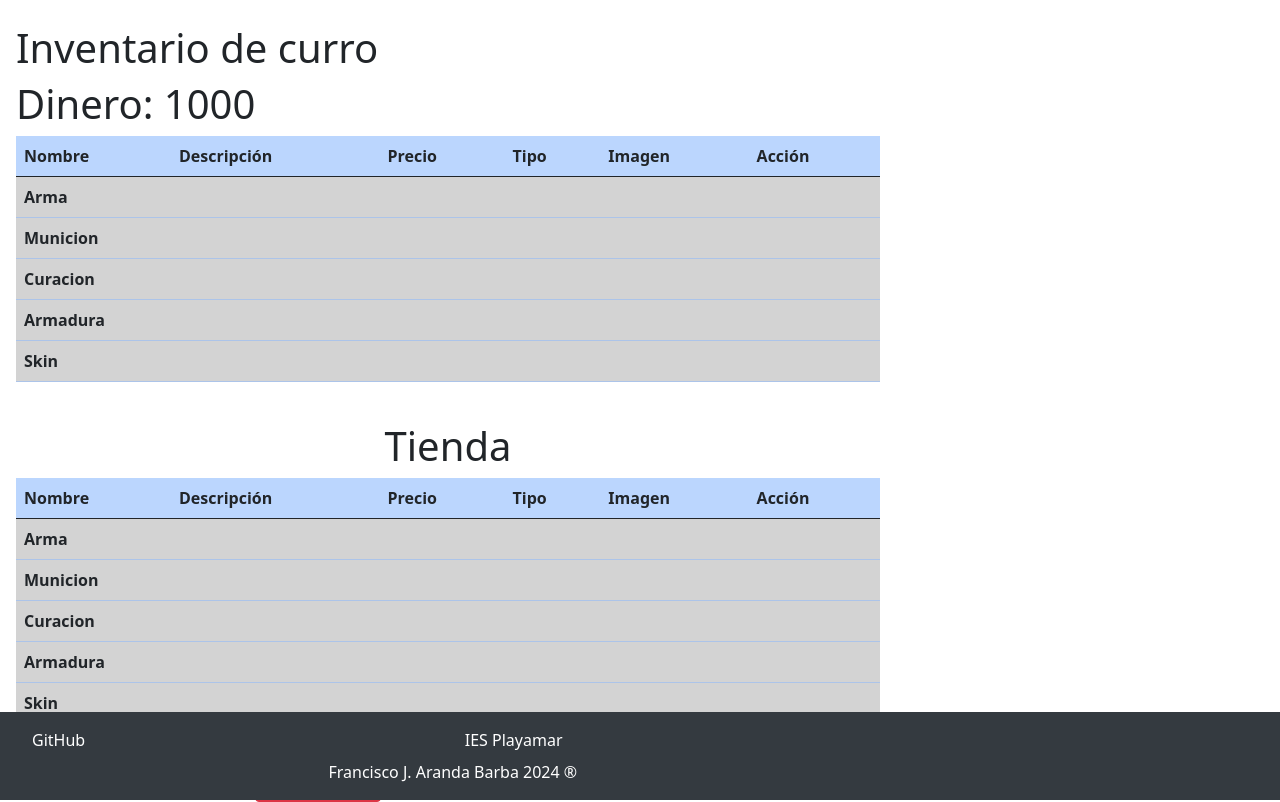
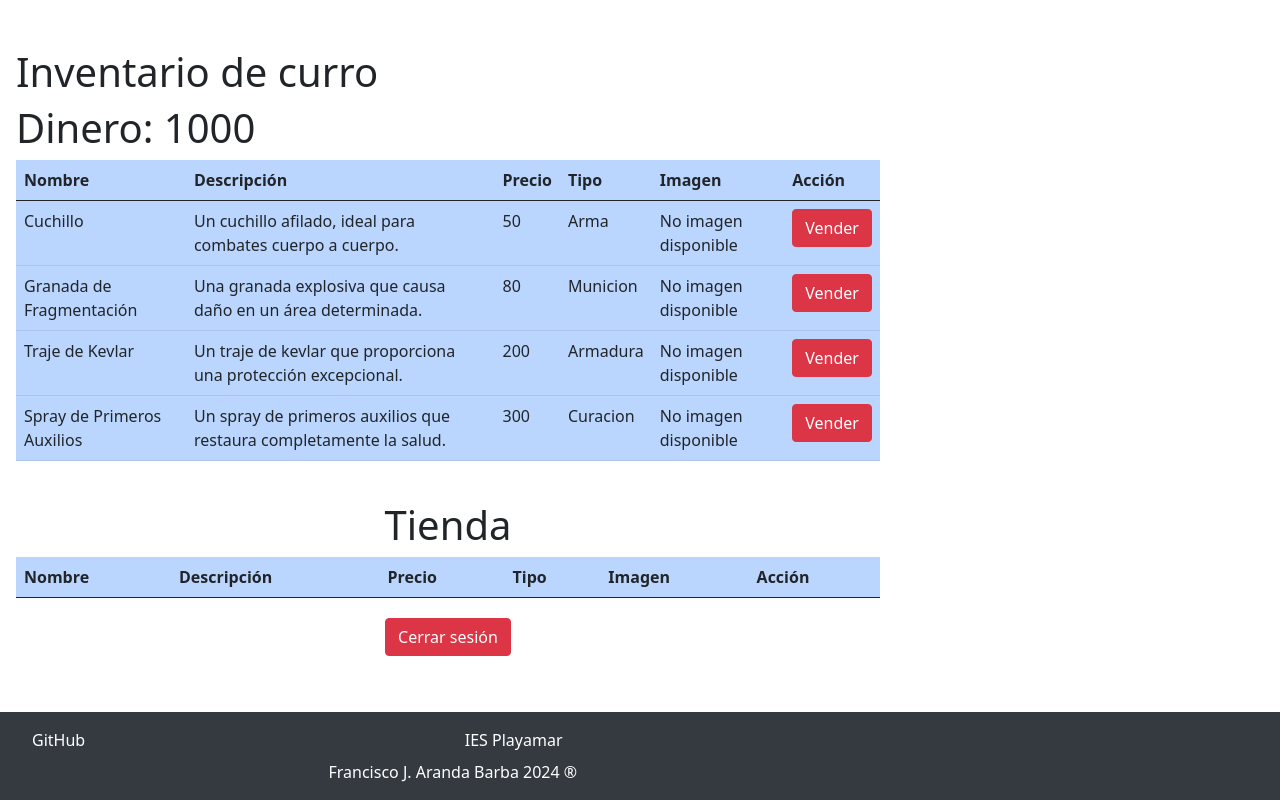
Before and after one commit to FJAB1992/TFG_PS, a Django app: page /tienda/ in a window 1280 px wide. Run offline with Django 5.2, Linux system fonts and the light colour scheme; a user stored in the database is signed in; data comes from the database, SQL or seed files in the repository; lists and menus that the app fills with data are empty; some libraries are stand-ins or nearby versions.

Commit message:
navigate001

```diff
--- a/tfg_ps_app/templates/base_tfg.html
+++ b/tfg_ps_app/templates/base_tfg.html
@@ -25,7 +25,7 @@
         <div class="container d-flex justify-content-center">
             <form action="{% url 'tfg_ps_app:logout' %}" method="post">
                 {% csrf_token %}
-                <button id="logout-button" type="submit" class="btn btn-danger">Cerrar sesión</button>
+                <button id="logout-button" type="submit" class="btn btn-danger mt-1">Cerrar sesión</button>
             </form>
         </div>
     </div>
--- a/tfg_ps_app/templates/login.html
+++ b/tfg_ps_app/templates/login.html
@@ -22,4 +22,9 @@
         <a href="{% url 'tfg_ps_app:inicio' %}" class="btn btn-primary mt-lg-5" style="width: 50%; margin: 0 auto; display: block;">Inicio</a>
     </div>
 </div>
+{% if user.is_authenticated %}
+<div class="text-center">
+<a href="{% url 'tfg_ps_app:tienda' %}" class="btn btn-primary mt-4" style="width: 25%;">Tienda</a>
+</div>
+{% endif %}
 {% endblock %}
--- a/tfg_ps_app/templates/signup.html
+++ b/tfg_ps_app/templates/signup.html
@@ -24,4 +24,9 @@
         </div>
     </div>
 </div>
+{% if user.is_authenticated %}
+<div class="text-center">
+<a href="{% url 'tfg_ps_app:tienda' %}" class="btn btn-primary" style="width: 25%;">Tienda</a>
+</div>
+{% endif %}
 {% endblock %}
--- a/tfg_ps_app/templates/tienda.html
+++ b/tfg_ps_app/templates/tienda.html
@@ -24,11 +24,7 @@
                 </tr>
             </thead>
             <tbody>
-                {% for tipo in tipos %}
-                <tr>
-                    <td colspan="6" style="background-color: lightgrey;"><strong>{{ tipo.tipo_objeto }}</strong></td>
-                </tr>
-                {% for item in tipo.inventario %}
+                {% for item in inventario %}
                 <tr>
                     <td>{{ item.objeto.nombre }}</td>
                     <td>{{ item.objeto.descripcion }}</td>
@@ -43,13 +39,12 @@
                     </td>
                     <td>
                         <!-- Botón para vender objeto -->
-                        <form action="{% url 'vender_objeto' item.id %}" method="post">
-                            {% csrf_token %}
+                        {% comment %} <form action="{% url 'vender_objeto' item.id %}" method="post">
+                            {% csrf_token %}  {% endcomment %}
                             <button type="submit" class="btn btn-danger">Vender</button>
-                        </form>
+                        {% comment %} </form> {% endcomment %}
                     </td>
                 </tr>
-                {% endfor %}
                 {% endfor %}
             </tbody>
         </table>
@@ -60,7 +55,7 @@
         <table class="table table-primary">
             <thead>
                 <tr>
-                    <th scope="col" >Nombre</th>
+                    <th scope="col">Nombre</th>
                     <th scope="col">Descripción</th>
                     <th scope="col">Precio</th>
                     <th scope="col">Tipo</th>
@@ -69,11 +64,7 @@
                 </tr>
             </thead>
             <tbody>
-                {% for tipo in tipos %}
-                <tr>
-                    <td colspan="6" style="background-color: lightgrey;"><strong>{{ tipo.tipo_objeto }}</strong></td>
-                </tr>
-                {% for objeto in object_list %}
+                {% for objeto in objetos %}
                 <tr>
                     <td>{{ objeto.nombre }}</td>
                     <td>{{ objeto.descripcion }}</td>
@@ -99,8 +90,8 @@
                     </td>
                 </tr>
                 {% endfor %}
-                {% endfor %}
             </tbody>
         </table>
     </div>
+</div>
 {% endblock %}
--- a/tfg_ps_app/urls.py
+++ b/tfg_ps_app/urls.py
@@ -2,6 +2,8 @@ from django.urls import path
 from .views import login_view, signup_view, LogoutUsuario, inicio
 from django.contrib.auth.views import LogoutView
 from . import views
+from django.contrib.auth.decorators import login_required
+
 
 app_name = "tfg_ps_app"
 
@@ -27,9 +29,9 @@ urlpatterns = [
     path('inventario/editar/<int:pk>/', views.ActualizarInventarioView.as_view(), name="inventario_editar"),
     path('inventario/borrar/<int:pk>/', views.BorrarInventarioView.as_view(), name="inventario_borrar"),
     # Vista de la tienda
-    path('tienda/', views.inventario_jugador, name="tienda"),
-    path('vender_objeto/<int:inventario_id>/', views.vender_objeto, name='vender_objeto'),
-    path('comprar_objeto/<int:inventario_id>/', views.comprar_objeto, name='comprar_objeto'),
+    path('tienda/', login_required(views.inventario_jugador), name="tienda"),
+    path('vender_objeto/<int:inventario_id>/', login_required(views.vender_objeto), name='vender_objeto'),
+    path('comprar_objeto/<int:inventario_id>/', login_required(views.comprar_objeto), name='comprar_objeto'),
     # Estado de la sesión
     path('check_session_status/', views.check_session_status, name='check_session_status'),
 ]
--- a/tfg_ps_app/views.py
+++ b/tfg_ps_app/views.py
@@ -243,6 +243,8 @@ def vender_objeto(request, inventario_id):
     else:
         return HttpResponseBadRequest("Método no permitido")
 
+
+
 #Verifica si un usuario está autenticado y devuelve un JSON con el estado de la sesión.
 def check_session_status(request):
     if request.user.is_authenticated:
```
